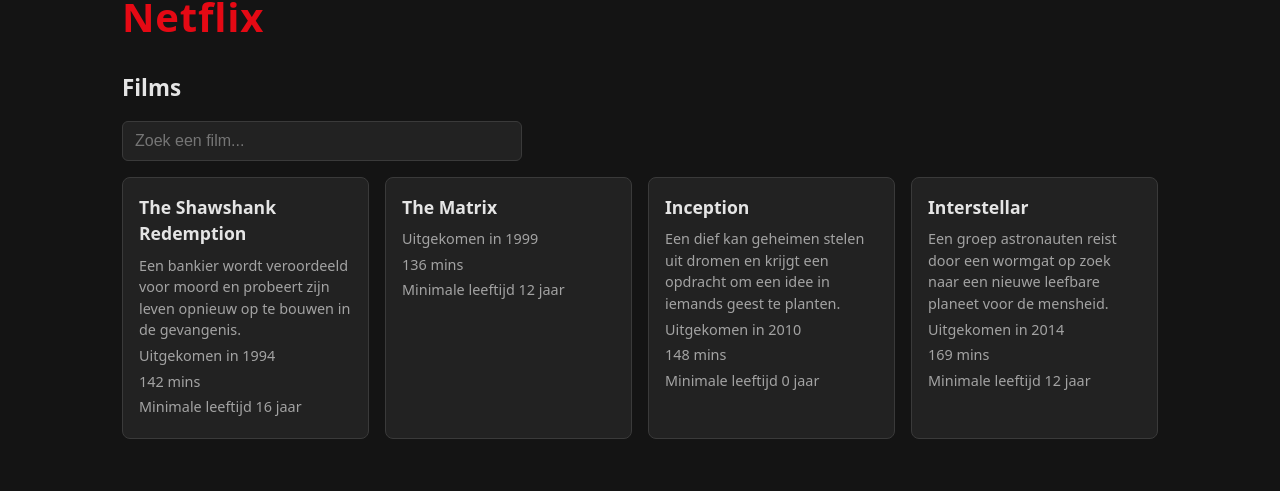
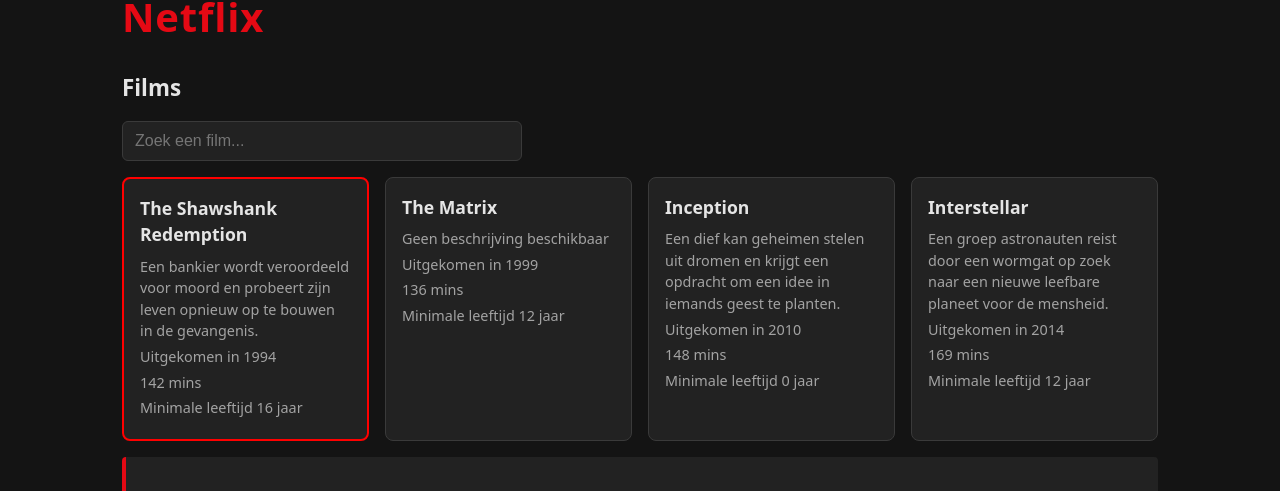
Before and after one commit to blitz-trainee-projects/netflix-frontend, a React (Vite) app: page / in a window 1280 px wide. Both pictures are taken after a click on the element 245 px from the left and 615 px from the top of the page. Shown: the part 308-799 px from the top of the page. Built offline with nearby package versions, Linux system fonts and the light colour scheme; no server answers.

Commit message:
2.3 uitgevoerd met hulp van AI.

```diff
--- a/src/components/MovieCard.tsx
+++ b/src/components/MovieCard.tsx
@@ -3,14 +3,23 @@ import type { Movie } from '../types/movie'
 // De props van een component beschrijf je ook met een interface.
 interface MovieCardProps {
   movie: Movie
+  isSelected: boolean
+  onSelect: (movie: Movie) => void //functie in de prop
 }
 
 // Een component is een functie die HTML (JSX) teruggeeft. De naam begint met een hoofdletter.
-export function MovieCard({ movie }: MovieCardProps) {
+export function MovieCard({
+                              movie,
+                              isSelected,
+                              onSelect
+                          }: MovieCardProps) {
   return (
-    <article className="card">
+    <article
+      className={`card ${isSelected ? 'card-selected' : ''}`}
+      onClick={() => onSelect(movie)}
+    >
       <h3 className="card-title">{movie.title}</h3>
-      <p className="card-meta">{movie.description}</p>
+      <p className="card-meta">{movie.description ?? 'Geen beschrijving beschikbaar'}</p>
       <p className="card-meta">Uitgekomen in {movie.release_year}</p>
       <p className="card-meta">{movie.duration_minutes} mins</p>
       <p className="card-meta">Minimale leeftijd {movie.minimum_age} jaar</p>
--- /dev/null
+++ b/src/components/MovieDetail.tsx
@@ -0,0 +1,23 @@
+import type { Movie } from '../types/movie'
+
+interface MovieDetailProps {
+    movie: Movie
+}
+
+export function MovieDetail({ movie }: MovieDetailProps) {
+    return (
+        <div className="detail">
+            <h2>{movie.title}</h2>
+
+            <p>
+                Beschrijving: {movie.description ?? 'Geen beschrijving beschikbaar'}
+            </p>
+
+            <p>Releasejaar: {movie.release_year}</p>
+
+            <p>Duur: {movie.duration_minutes} minuten</p>
+
+            <p>Minimale leeftijd: {movie.minimum_age} jaar</p>
+        </div>
+    )
+}
--- a/src/components/MovieList.tsx
+++ b/src/components/MovieList.tsx
@@ -1,18 +1,27 @@
 import {useEffect, useState} from 'react'
 import { MovieCard } from './MovieCard'
 import type { Movie } from '../types/movie'
+
 //import { fetchMovies } from '../api/movieApi'
 
 // Altijd EEN props-object doorgeven aan een component
 interface MovieListProps {
     movies: Movie[]
+    selectedMovie: Movie | null
+    onSelect: (movie: Movie) => void
 }
 
-export function MovieList({movies: mockMovies}: MovieListProps) {
-    // State: gegevens die kunnen veranderen. Verandert state, dan tekent React het component opnieuw.
+export function MovieList({
+                              movies: initialMovies,
+                              selectedMovie,
+                              onSelect
+                          }: MovieListProps) {
     const [movies, setMovies] = useState<Movie[]>([])
     const [loading, setLoading] = useState(true)
     const [error, setError] = useState<string | null>(null)
+
+    // Geselecteerde film
+    // const [selectedMovie, setSelectedMovie] = useState<Movie | null>(null)
 
     // useEffect met een lege lijst [] draait één keer, nadat het component op het scherm staat.
     useEffect(() => {
@@ -20,7 +29,7 @@ export function MovieList({movies: mockMovies}: MovieListProps) {
             try {
                 //const data = await fetchMovies() //moet nog gemaakt worden in movieApi
                 //setMovies(data)
-                setMovies(mockMovies)
+                setMovies(initialMovies)
             } catch {
                 setError('Kon de films niet ophalen.')
             } finally {
@@ -29,7 +38,7 @@ export function MovieList({movies: mockMovies}: MovieListProps) {
         }
 
         loadMovies()
-    },) //was eerst },[]
+    }, [initialMovies])     //was eerst },[]  // [initialMovies] beetje raar wat het doet HIER
 
     if (loading) {
         return <p className="message">Films laden...</p>
@@ -43,7 +52,12 @@ export function MovieList({movies: mockMovies}: MovieListProps) {
         <div className="card-grid">
             {/* Bij een lijst geef je elk element een unieke key, zodat React ze uit elkaar houdt. */}
             {movies.map((movie) => (
-                <MovieCard key={movie.id} movie={movie} />
+                <MovieCard
+                    key={movie.id}
+                    movie={movie}
+                    isSelected={selectedMovie?.id === movie.id}
+                    onSelect={onSelect}
+                />
             ))}
         </div>
     )
--- a/src/components/MoviePage.tsx
+++ b/src/components/MoviePage.tsx
@@ -1,10 +1,15 @@
 import { MovieList } from './MovieList.tsx'
 import { mockMovies } from '../data/mockMovies'
 import { useState } from 'react'
+import { MovieDetail } from './MovieDetail'
+import type { Movie } from '../types/movie'
 
 export function MoviesPage() {
     // State voor de zoektekst
     const [search, setSearch] = useState('')
+
+    // Geselecteerde film bijhouden
+    const [selectedMovie, setSelectedMovie] = useState<Movie | null>(null)
 
     // Filter films op basis van de titel
     const filteredMovies = mockMovies.filter((movie) =>
@@ -28,7 +33,15 @@ export function MoviesPage() {
                 />
 
                 {/* Gefilterde films doorgeven */}
-                <MovieList movies={filteredMovies} />
+                <MovieList
+                    movies={filteredMovies}
+                    selectedMovie={selectedMovie}
+                    onSelect={setSelectedMovie}
+                />
+                {selectedMovie && (     //wat hier precies mee bedoeld?
+                    <MovieDetail movie={selectedMovie} />
+                )}
+
             </section>
         </main>
     )
--- a/src/index.css
+++ b/src/index.css
@@ -194,3 +194,8 @@ body {
 .message-error {
   color: var(--error);
 }
+
+/* Nieuw */
+.card-selected {
+  border: 2px solid red;
+}
```
